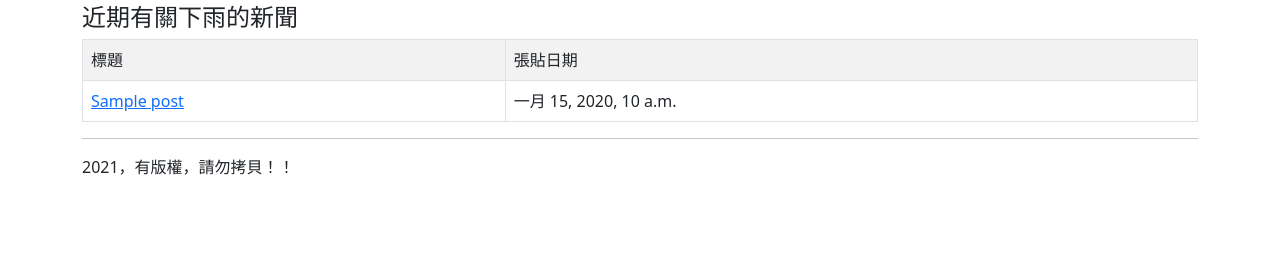
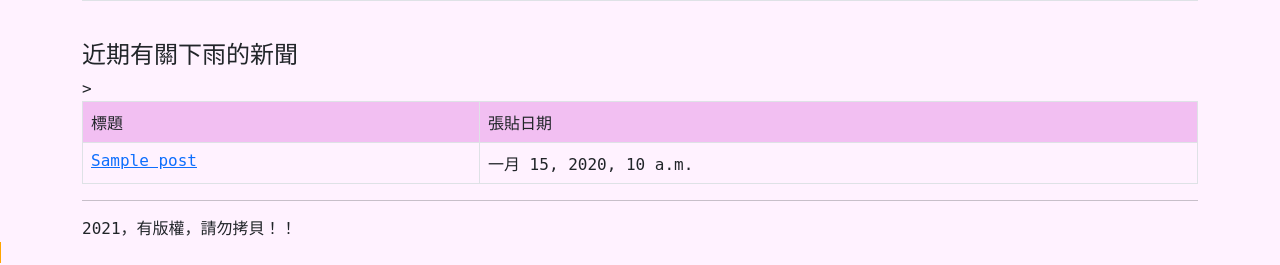
Before and after one commit to pei-shian/Python-07, a Django app: template datacenter/templates/index.html in a window 1280 px wide. Shown: the part 850-1115 px from the top of the page. Before the commit the page ends 1025 px from the top, so only its background shows below. Run offline with Django 3.2, Linux system fonts and the light colour scheme; the template is opened without the code that fills it: most values are stand-ins (such as "Sample title", 1, 10 or a date in 2020).

Commit message:
整合顏色背景以及美化網站

```diff
--- a/datacenter/templates/header.html
+++ b/datacenter/templates/header.html
@@ -1,6 +1,6 @@
- 		<nav class="navbar navbar-dark bg-dark">
+ 		<nav class="navbar navbar-expand-lg navbar-light be-light">
   <!-- Navbar content -->
-  <div class="container-fluid">
+  <div class="container-fluid", style="background-color:#FFC9FF;">
     <a class="navbar-brand" href="#">月降雨量統計</a>
     <button class="navbar-toggler" type="button" data-bs-toggle="collapse" data-bs-target="#navbarSupportedContent" aria-controls="navbarSupportedContent" aria-expanded="false" aria-label="Toggle navigation">
       <span class="navbar-toggler-icon"></span>
--- a/datacenter/templates/index.html
+++ b/datacenter/templates/index.html
@@ -1,10 +1,12 @@
+<span style="font-family:DFKai-sb,monospace;border:1px orange solid;margin-right:5px;">
 {% extends "base.html" %}
 {% block title %}首頁{% endblock %}
 {% block headmessage %} <h1>近五年全台各地月降雨量統計</h1>{% endblock %}
 {% block content %}
+<body style="background-color:#FFF2FF;">
 <h3>以下是台灣各縣市之降雨量查詢</h3>
 <table class='table table-striped table-bordered'>
-	<tr><td>各縣市</td><td>台灣地圖</td></tr>
+<tr style="background-color:#FFC9FF"><td>各縣市</td><td>台灣地圖</td></tr>
 	<tr><td>北部</td><td rowspan="5">
 		<img src="https://lh4.googleusercontent.com/uOaDgDNia0_cDAuA6l21S6OAMpovOmsEz4k82v0e3Q8UbpOntNmpevdgpCZFWNLLZbJGglwuz_ussMSKq6CBLXL5TvMIgQZtoixzomprrwceI_Z9Q-g0VPbEsMVYLnQjVw=w1280" width="500" height="600" usemap="#ImageMap02">
 <map name="ImageMap02">
@@ -54,13 +56,15 @@
 <br>
 
 <h4>近期有關下雨的新聞</h4>
-<table class='table table-striped table-bordered'>
+<table class='table table-striped table-bordered', style="background-color:#FFC9FF;">>
 	<tr><td>標題</td><td>張貼日期</td></tr>
 {% for post in posts %}
-	<tr>
+	<tr style="background-color:#FFF2FF">
 		<td><a href="/show/{{post.id}}/">{{ post.title }}</a></td>
 		<td>{{ post.pub_date }}</td>
 	</tr>
 {% endfor %}
 </table>
 {% endblock %}
+</body>
+</span>
```
